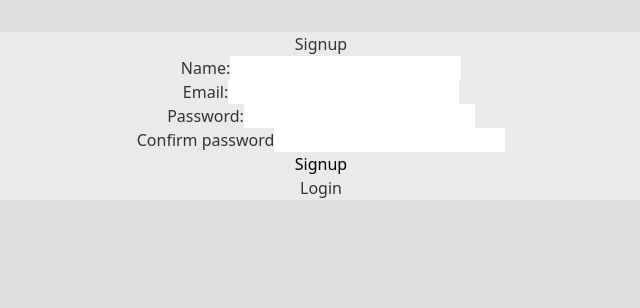
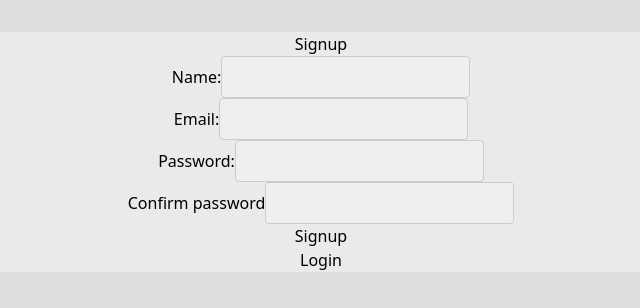
Before and after one commit to Arif432/client-ecomm, a React (Vite) app: page /register in a window 1280 px wide. Shown: the top 308 px of the page, without its empty margins (319-959 px from the left). Built offline with nearby package versions, Linux system fonts and the light colour scheme.

Commit message:
stylings

```diff
--- a/src/components/authentication/LoginForm.jsx
+++ b/src/components/authentication/LoginForm.jsx
@@ -4,7 +4,6 @@ import { Link } from 'react-router-dom'
 import axios from 'axios'
 import { useNavigate } from 'react-router-dom';
 import { useCookies } from 'react-cookie';
-
 export default function LoginForm() {
     const [email,setEmail] = useState()
     const [password,setPassword] = useState()
@@ -40,12 +39,16 @@ export default function LoginForm() {
             <form id="loginForm" className="space-y-4" onSubmit={handleSubmit}>
                 <div>
                     <label for="email" className="block mb-1" style={{color:"#333333"}}>Email:</label>
-                    <input type="email" id="email" name="email" className="w-full px-3 py-2 border border-gray-300 rounded"
+                    <input
+                     style={styles.input}
+                    type="email" id="email" name="email" className="w-full px-3 py-2 border border-gray-300 rounded"
                     onChange={(E)=>setEmail(E.target.value)}/>
                 </div>
                 <div>
                     <label for="password" className="block mb-1" style={{color:"#333333"}}>Password:</label>
-                    <input type="password" id="password" name="password" className="w-full px-3 py-2 border border-gray-300 rounded"
+                    <input
+                    style={styles.input}
+                     type="password" id="password" name="password" className="w-full px-3 py-2 rounded"
                     onChange={(E)=>setPassword (E.target.value)}/>
                 </div>
                 <button type="submit" className="block w-full bg-blue-500 text-white py-2 rounded">Login</button>
@@ -56,3 +59,24 @@ export default function LoginForm() {
     </div>
   );
 }
+
+const styles = {
+    input: {
+        background: '#F0EEEE',
+        border: '1px solid #ccc',
+        padding: '8px',
+        borderRadius: '4px',
+    },
+    button: {
+        background: '#4285F4',
+        color: '#fff',
+        padding: '8px',
+        borderRadius: '4px',
+        width: '100%',
+    },
+    link: {
+        color: '#333',
+        textDecoration: 'underline',
+        textAlign: 'right',
+    },
+};
--- a/src/components/authentication/SignupForm.jsx
+++ b/src/components/authentication/SignupForm.jsx
@@ -2,7 +2,6 @@ import React, { useState } from 'react'
 import { Link } from 'react-router-dom'
 import axios from 'axios'
 import { useNavigate } from 'react-router-dom'
-
 
 export default function SignupForm() {
 
@@ -43,34 +42,45 @@ export default function SignupForm() {
   return (
     <div className="container mx-auto mt-4" >
     <div className="max-w-md mx-auto bg-white rounded p-4 shadow-lg" style={{background:"#ece9e9"}}>
-        <h2 className="text-2xl font-bold mb-4" style={{color:"#333333"}}>Signup</h2>
+        <h2 className="text-2xl font-bold mb-4" style={{color:styles.textColor}}>Signup</h2>
         <form id="loginForm"  className="space-y-4" onSubmit={handleSubmit}>
             <div>
-                <label for="title" className="block mb-1" style={{color:"#333333"}}>Name:</label>
+                <label for="title" className="block mb-1" style={{color:styles.textColor}}>Name:</label>
                 <input
+                style={styles.input}
                  onChange={(E)=>setName(E.target.value)}
                 type="text" id="title" name="title" className="w-full px-3 py-2 border border-gray-300 rounded"/>
             </div>
             <div>
-                <label for="email" className="block mb-1" style={{color:"#333333"}}>Email:</label>
-                <input type="email" id="email" name="email" className="w-full px-3 py-2 border border-gray-300 rounded"
+                <label for="email" className="block mb-1" style={{color:styles.textColor}}>Email:</label>
+                <input style={styles.input} type="email" id="email" name="email" className="w-full px-3 py-2 border border-gray-300 rounded"
                  onChange={(E)=>setEmail(E.target.value)}/>
             </div>
             <div>
-                <label for="password" className="block mb-1" style={{color:"#333333"}}>Password:</label>
-                <input type="password" id="password" name="password" className="w-full px-3 py-2 border border-gray-300 rounded"
+                <label for="password" className="block mb-1" style={{color:styles.textColor}}>Password:</label>
+                <input style={styles.input} type="password" id="password" name="password" className="w-full px-3 py-2 border border-gray-300 rounded"
                   onChange={(E)=>setPassword (E.target.value)}/>
             </div>
             <div>
-                <label for="email" className="block mb-1" style={{color:"#333333"}}>Confirm password</label>
-                <input type="password" id="confirmPassword" name="confirmPassword" className="w-full px-3 py-2 border border-gray-300 rounded"/>
+                <label for="email" className="block mb-1" style={{color:styles.textColor}}>Confirm password</label>
+                <input style={styles.input} type="password" id="confirmPassword" name="confirmPassword" className="w-full px-3 py-2 border border-gray-300 rounded"/>
             </div>
 
             <button type="submit" className="block w-full bg-blue-500 text-white py-2 rounded">Signup</button>
         </form>
-        <Link to="/login" className="block w-full py-2 rounded" style={{color:"#333333"}}>Login</Link>
+        <Link to="/login" className="block w-full py-2 rounded" style={{color:styles.textColor}}>Login</Link>
 
     </div>
 </div>
   )
 }
+
+
+const styles = {
+    input: {
+        background: '#F0EEEE',
+        border: '1px solid #ccc',
+        padding: '8px',
+        borderRadius: '4px',
+    },
+}
```
